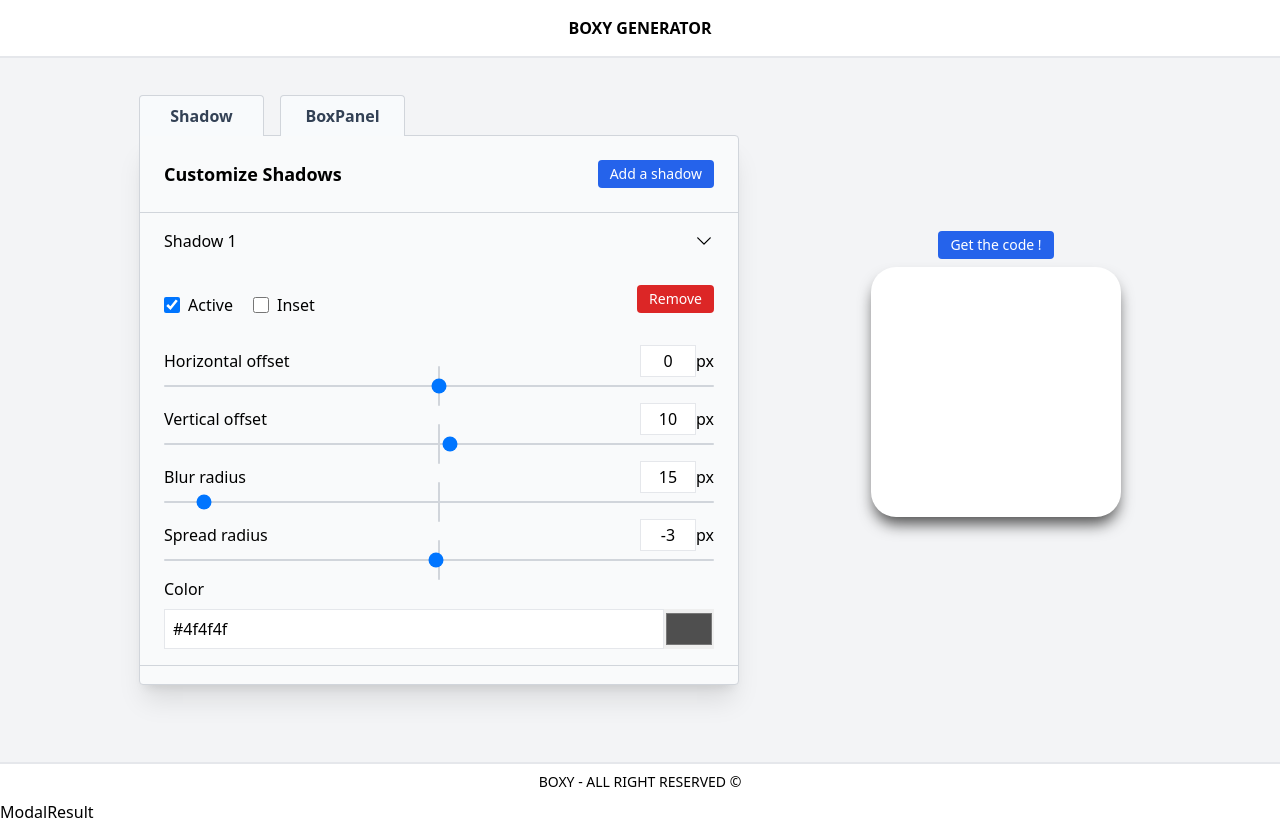
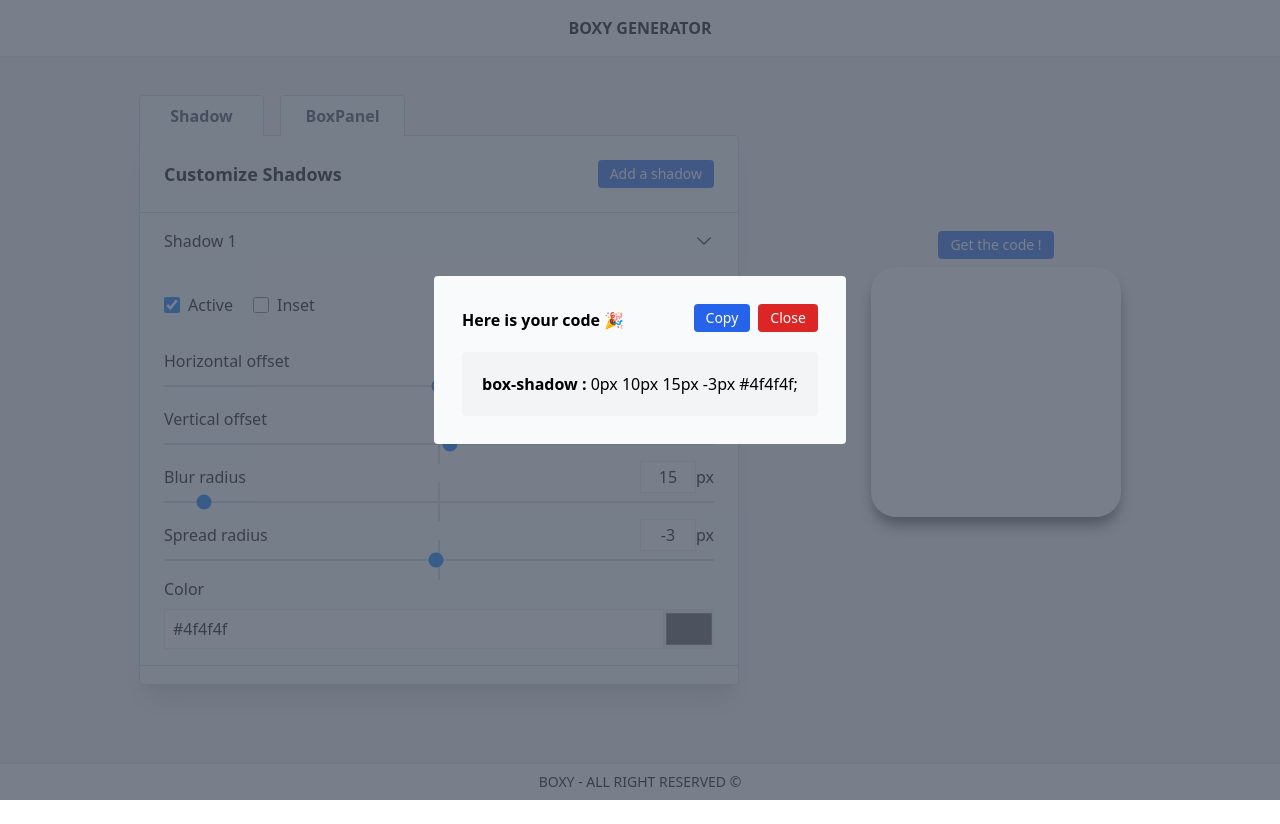
Before and after one commit to LorisQsd/Boxy-Generator_ReactAPP, a React (Vite) app: page / in a window 1280 px wide. Both pictures are taken after a click on the button "Get the code !". After the commit the page ends 800 px from the top, so only its background shows below. Built offline with nearby package versions, Linux system fonts and the light colour scheme.

Commit message:
Modal: Ajout du contenu dynamique

```diff
--- a/src/layouts/Visualization/Modal/ModalResult.jsx
+++ b/src/layouts/Visualization/Modal/ModalResult.jsx
@@ -1,5 +1,34 @@
-export default function ModalResult({ setShowModal }) {
+import getBoxShadowValue from "../../../utils/getBoxShadowValue";
+import { useSelector } from "react-redux";
+
+export default function ModalResult({ closeModal }) {
+  const shadowValues = useSelector((state) => state.shadows);
   return (
-    <div>ModalResult</div>
-  )
+    <div
+      onClick={closeModal}
+      className="fixed inset-0 z-10 flex items-center justify-center bg-gray-600/75"
+    >
+      <div
+        onClick={(e) => e.stopPropagation()}
+        className="m-w-[400px] rounded p-7 bg-gray-50 mb-[10vh]"
+      >
+        <div className="flex items-end mb-5">
+          <p className="mr-5 font-semibold">Here is your code 🎉</p>
+          <button className="px-3 py-1 ml-auto mr-2 text-sm text-white bg-blue-600 rounded hover:bg-blue-700">
+            Copy
+          </button>
+          <button
+            onClick={closeModal}
+            className="px-3 py-1 text-sm text-white bg-red-600 rounded hover:bg-red-700"
+          >
+            Close
+          </button>
+        </div>
+        <p className="p-5 bg-gray-100 rounded">
+          <span className="font-semibold">box-shadow : </span>
+          <span>{getBoxShadowValue(shadowValues)}</span>
+        </p>
+      </div>
+    </div>
+  );
 }
```
